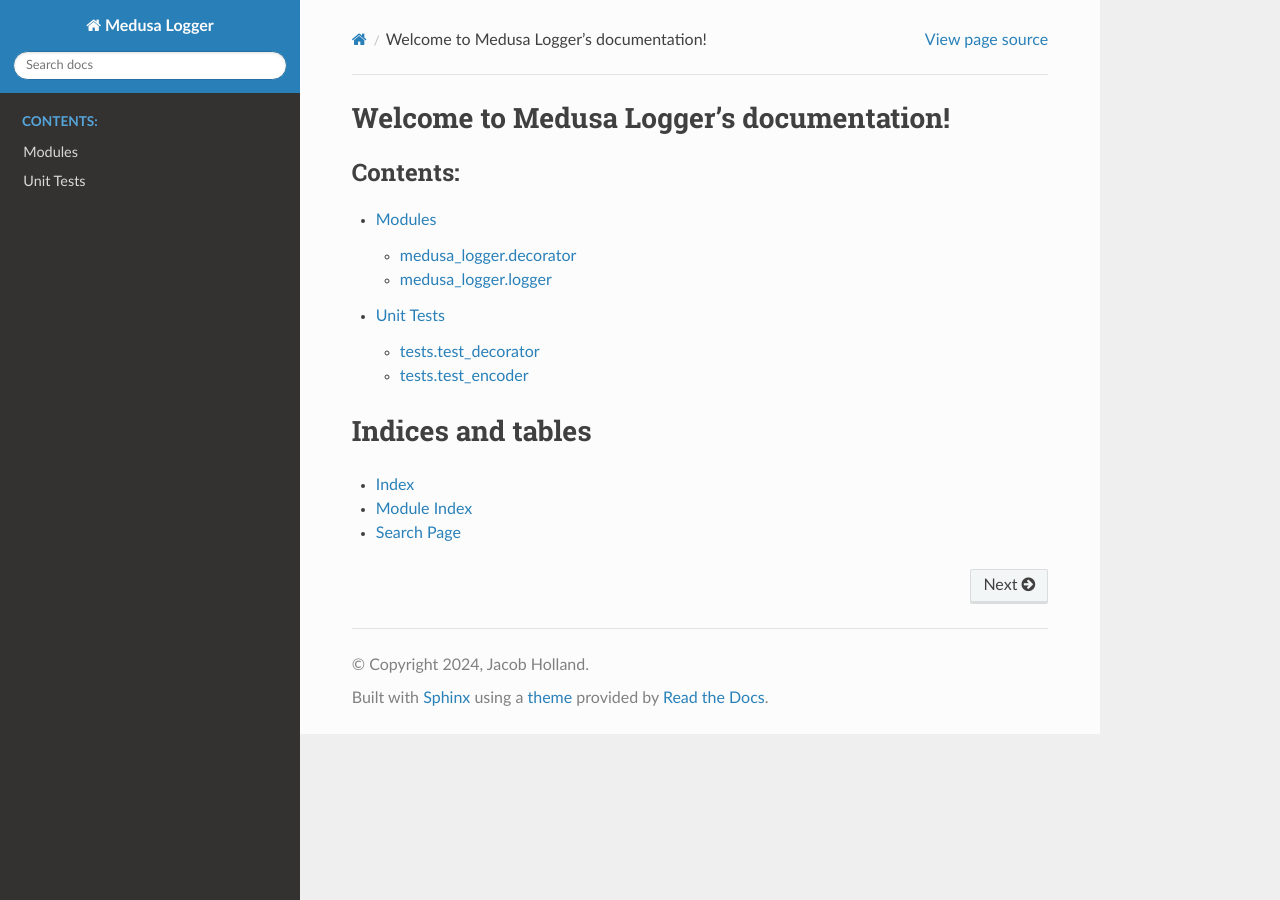
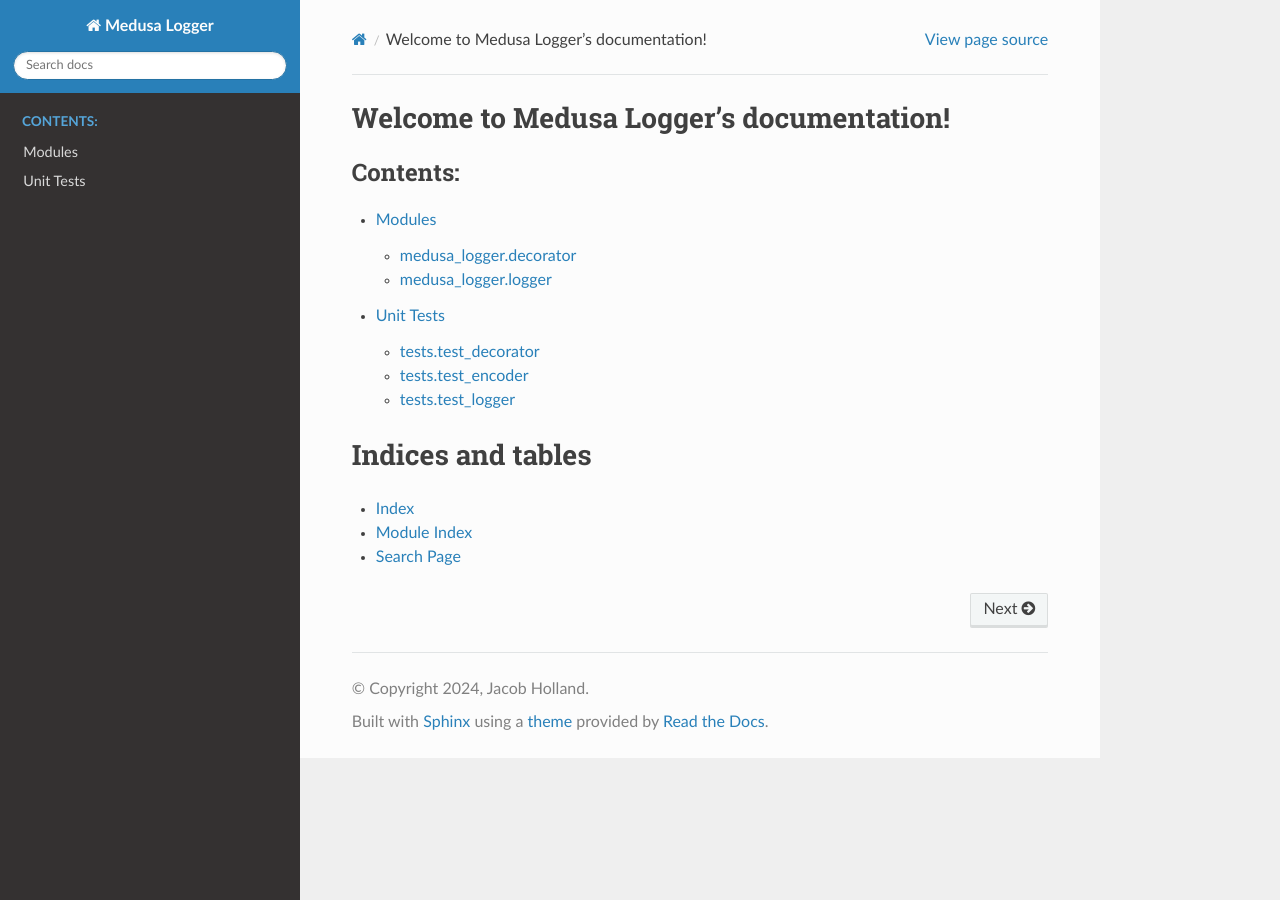
Before and after one commit to nodadyoushutup/vulcan-utils, a Sphinx documentation site: the page built from docs/source/index.rst, in a window 1280 px wide. Built offline with Sphinx 7.4.7 and the Read the Docs theme 2.0.0, drawn with Linux system fonts in a browser that asks for light colours.

Commit message:
[ADD] Sphinx test_logger

```diff
--- a/docs/source/tests.rst
+++ b/docs/source/tests.rst
@@ -14,3 +14,11 @@
    :members:
    :undoc-members:
    :show-inheritance:
+
+
+tests.test_logger
+====================
+.. automodule:: tests.test_logger
+   :members:
+   :undoc-members:
+   :show-inheritance:
```
